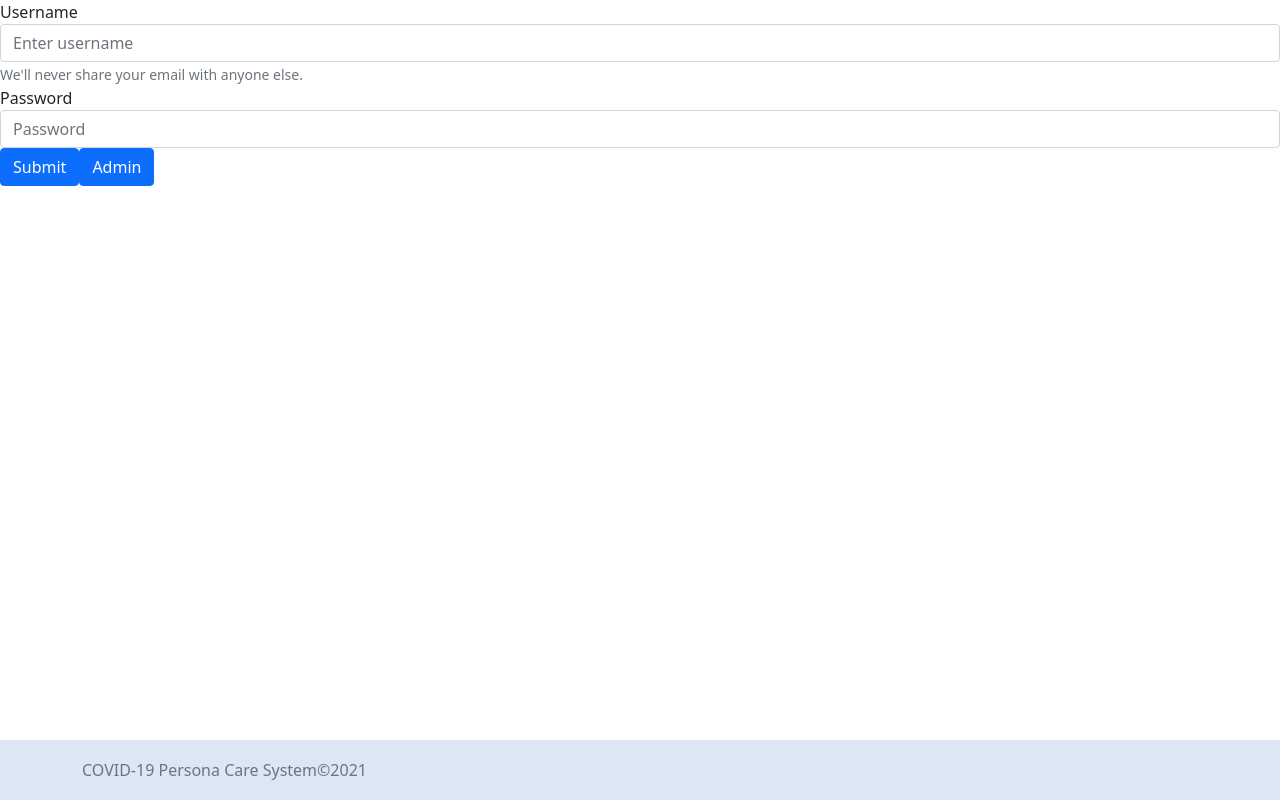
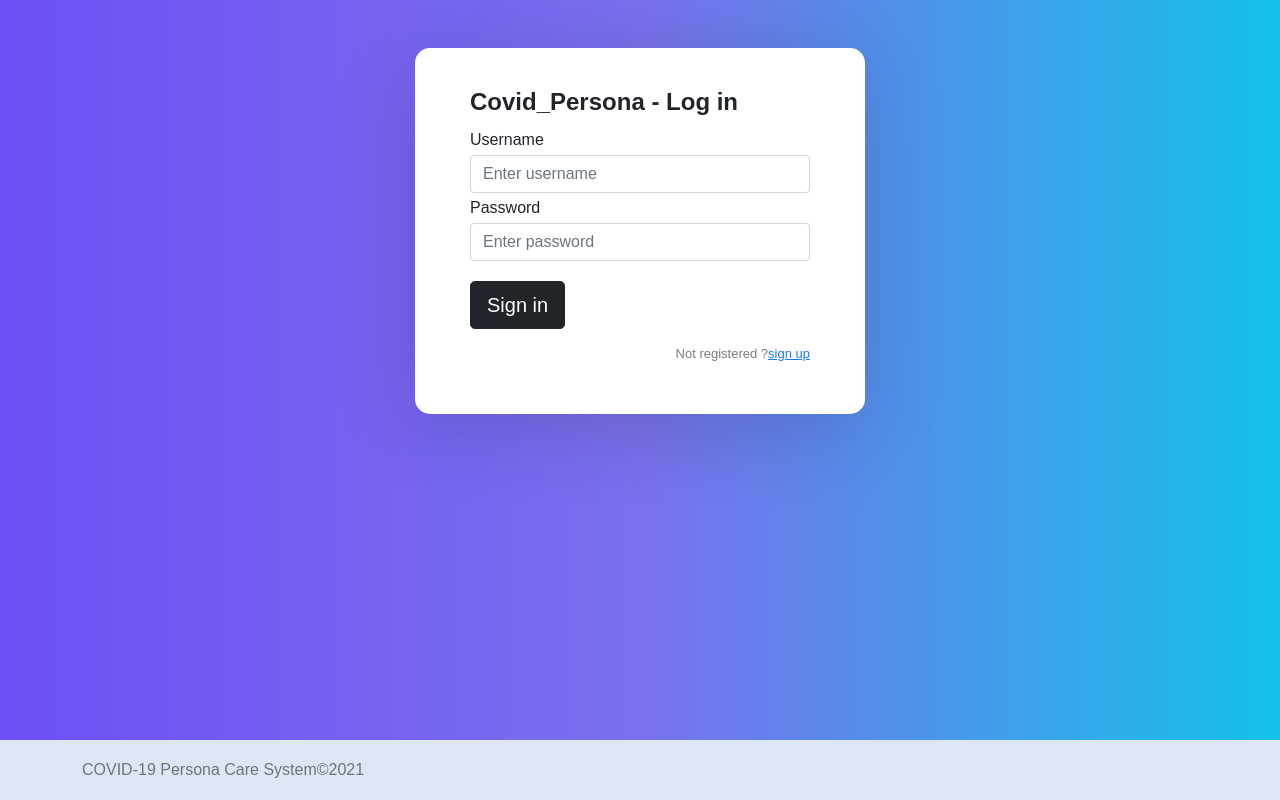
Before and after one commit to PersistentGEMS-GRP8/COVID_Persona_Care-Frontend, a React (Create React App) app: page /login in a window 1280 px wide. Built offline with nearby package versions, Linux system fonts and the light colour scheme.

Commit message:
login ui changes

```diff
--- a/src/pages/auth/Login.css
+++ b/src/pages/auth/Login.css
@@ -0,0 +1,86 @@
+* {
+    box-sizing: border-box;
+  }
+
+  body {
+    min-height: 100vh;
+    display: flex;
+    font-weight: 400;
+    font-family: sans-serif;
+    background: #12c2e9;  /* fallback for old browsers */
+    background: -webkit-linear-gradient(to right, #6e4ff6, #7971ed, #12c2e9);  /* Chrome 10-25, Safari 5.1-6 */
+    background: linear-gradient(to right, #6e4ff6, #7971ed, #12c2e9); /* W3C, IE 10+/ Edge, Firefox 16+, Chrome 26+, Opera 12+, Safari 7+ */
+
+  }
+
+  body, html, .App, #root, .outer {
+    width: 100%;
+    height: 100%;
+  }
+
+  .App{
+    padding-top: 3rem;
+    line-height: 30px;
+  }
+  .navbar-light {
+    background-color: #ffffff;
+    box-shadow: 0px 14px 80px rgba(34, 35, 58, 0.2);
+  }
+
+  .outer {
+    display: flex;
+    justify-content: center;
+    flex-direction: column;
+    text-align: left;
+  }
+
+  .inner {
+    width: 450px;
+    margin: auto;
+    background: #ffffff;
+    box-shadow: 0px 14px 80px rgba(34, 35, 58, 0.2);
+    padding: 40px 55px 45px 55px;
+    border-radius: 15px;
+    transition: all .3s;
+  }
+
+  .outer .form-control:focus {
+    border-color: #167bff;
+    box-shadow: none;
+  }
+
+  .outer h3 {
+    text-align: center;
+    margin: 0;
+    line-height: 1;
+    padding-bottom: 20px;
+  }
+
+  .custom-control-label {
+    font-weight: 400;
+  }
+
+  .forgot-password,
+  .forgot-password a {
+    text-align: right;
+    font-size: 13px;
+    padding-top: 10px;
+    color: #7f7d7d;
+    margin: 0;
+  }
+
+  .forgot-password a {
+    color: #167bff;
+  }
+
+  button{
+    margin-top: 20px;
+  }
+
+  h4{
+      font-weight: bold;
+  }
+
+  .error{
+      color: tomato;
+  }
--- a/src/pages/auth/Login.js
+++ b/src/pages/auth/Login.js
@@ -1,44 +1,82 @@
 import React, { useState } from "react";
 import authService from "../../services/auth-service";
-import userService from "../../services/user.service";
+import './Login.css';
 
-function Login() {
+const Login = () => {
     const [username, setUsername] = useState("");
     const [password, setPassword] = useState("");
+    const [usernameError, setUsernameError] = useState("");
+    const [passwordError, setPasswordError] = useState("");
+    const [apiError, setApiError] = useState("");
 
-    function handleUsername (e) {
+    const handleUsername = e => {
+        setUsernameError("");
         setUsername(e.target.value);
     }
 
-    function handlePassword (e) {
+    const handlePassword = e => {
+        setPasswordError("");
         setPassword(e.target.value);
     }
 
-    function signIn(){
-        authService.login(username,password)
-    }
-
-    function admin(){
-        userService.getAdminBoard().then(response => {
-
-            console.log(response.data)
-          });;
+    const signIn = () =>{
+        if(!username){
+            setUsernameError("Username is required!");
+        }
+        if(!password){
+            setPasswordError("Password is required!");
+        }
+        if(!usernameError && !passwordError){
+            let a = authService.login(username,password);
+            console.log(a)
+            if(!localStorage.getItem("id")){
+                setApiError("Invalid Username or Password!");
+            }
+        }
     }
 
     return (
-      <div className="Comment">
-        <div class="form-group">
-            <label for="exampleInputEmail1">Username</label>
-            <input type="text" class="form-control"  placeholder="Enter username" onChange={handleUsername}/>
-            <small id="emailHelp" class="form-text text-muted">We'll never share your email with anyone else.</small>
+        <div className="App">
+            <div className="outer">
+                <div className="inner">
+                    <form>
+                        <h4>Covid_Persona - Log in</h4>
+                        {apiError && <label className="error">{apiError}</label>}
+                        <div className="form-group">
+                            {usernameError ?
+                            <label className="error">{usernameError}</label> :
+                            <label>Username</label>
+                            }
+                            <input
+                                type="text"
+                                className="form-control"
+                                placeholder="Enter username"
+                                onChange={handleUsername}
+                            />
+                        </div>
+                        <div className="form-group">
+                            {passwordError ? <label className="error">{passwordError}</label> :
+                            <label>Password</label>
+                            }
+                            <input
+                                type="password"
+                                className="form-control"
+                                placeholder="Enter password"
+                                onChange={handlePassword}
+                            />
+                        </div>
+                        <button
+                            type="button"
+                            className="btn btn-dark btn-lg btn-block"
+                            onClick={signIn}
+                        >Sign in</button>
+                        <p className="forgot-password text-right">
+                            Not registered ?<a href="#">sign up</a>
+                        </p>
+                    </form>
+                </div>
+            </div>
         </div>
-        <div class="form-group">
-            <label for="exampleInputPassword1">Password</label>
-            <input type="password" class="form-control"  placeholder="Password" onChange={handlePassword}/>
-        </div>
-        <button type="submit" class="btn btn-primary" onClick={signIn}>Submit</button>
-        <button type="submit" class="btn btn-primary" onClick={admin}>Admin</button>
-      </div>
     );
   }
 
--- a/src/services/auth-service.js
+++ b/src/services/auth-service.js
@@ -1,4 +1,5 @@
 import axios from "axios";
+import jwtDecode from "jwt-decode";
 
 const API_URL = "http://localhost:8096/COVIDPersonaCare/";
 
@@ -12,9 +13,13 @@ class AuthService {
       .then(response => {
         if (response.data.token) {
           localStorage.setItem("token", JSON.stringify(response.data.token));
+          localStorage.setItem("id", response.data.id);
+          localStorage.setItem("user", JSON.stringify(jwtDecode(response.data.token)));
         }
 
-        return response.data;
+        return response.status;
+      }).catch(function(e){
+        console.log(e);
       });
   }
 
```
